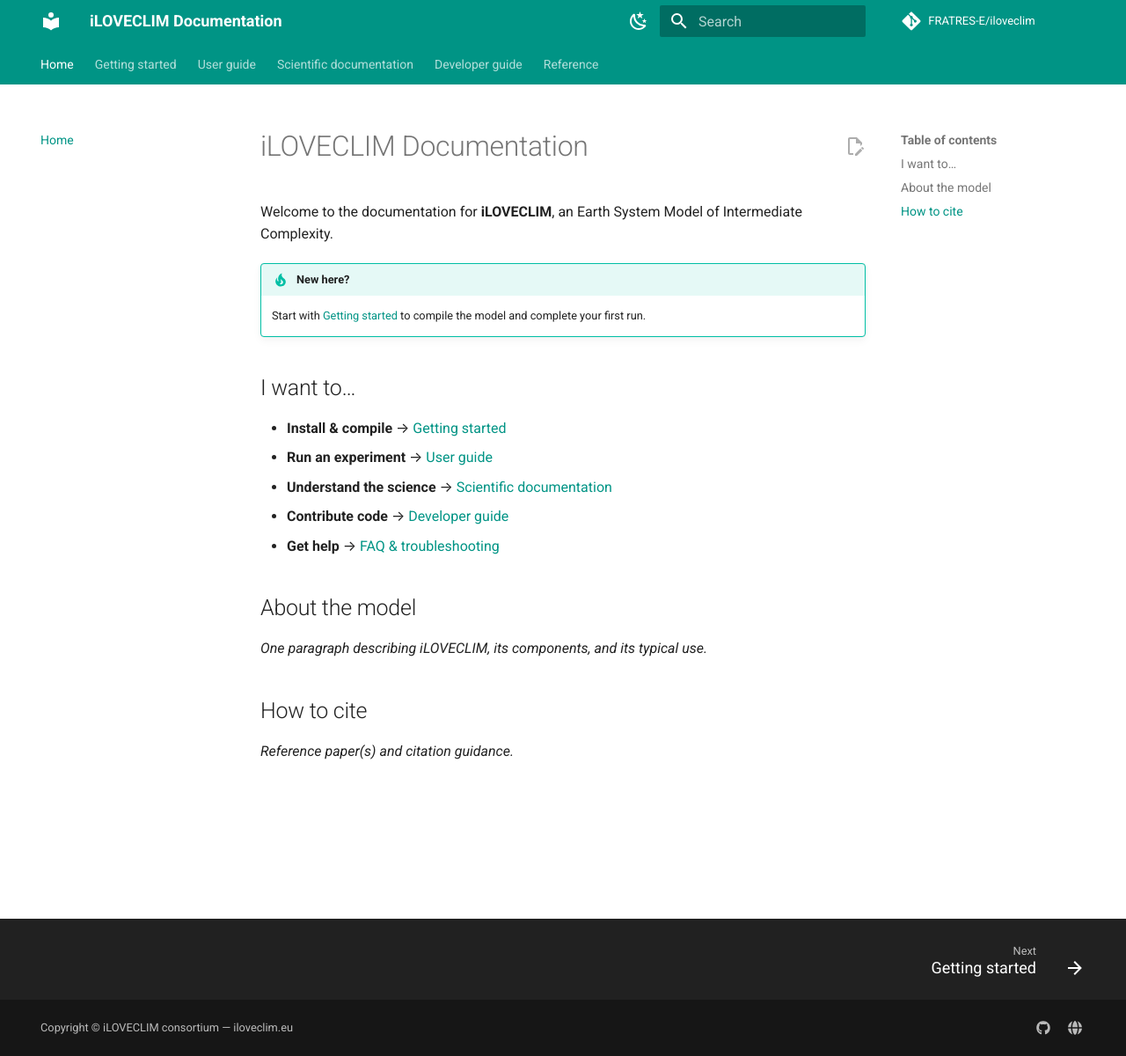
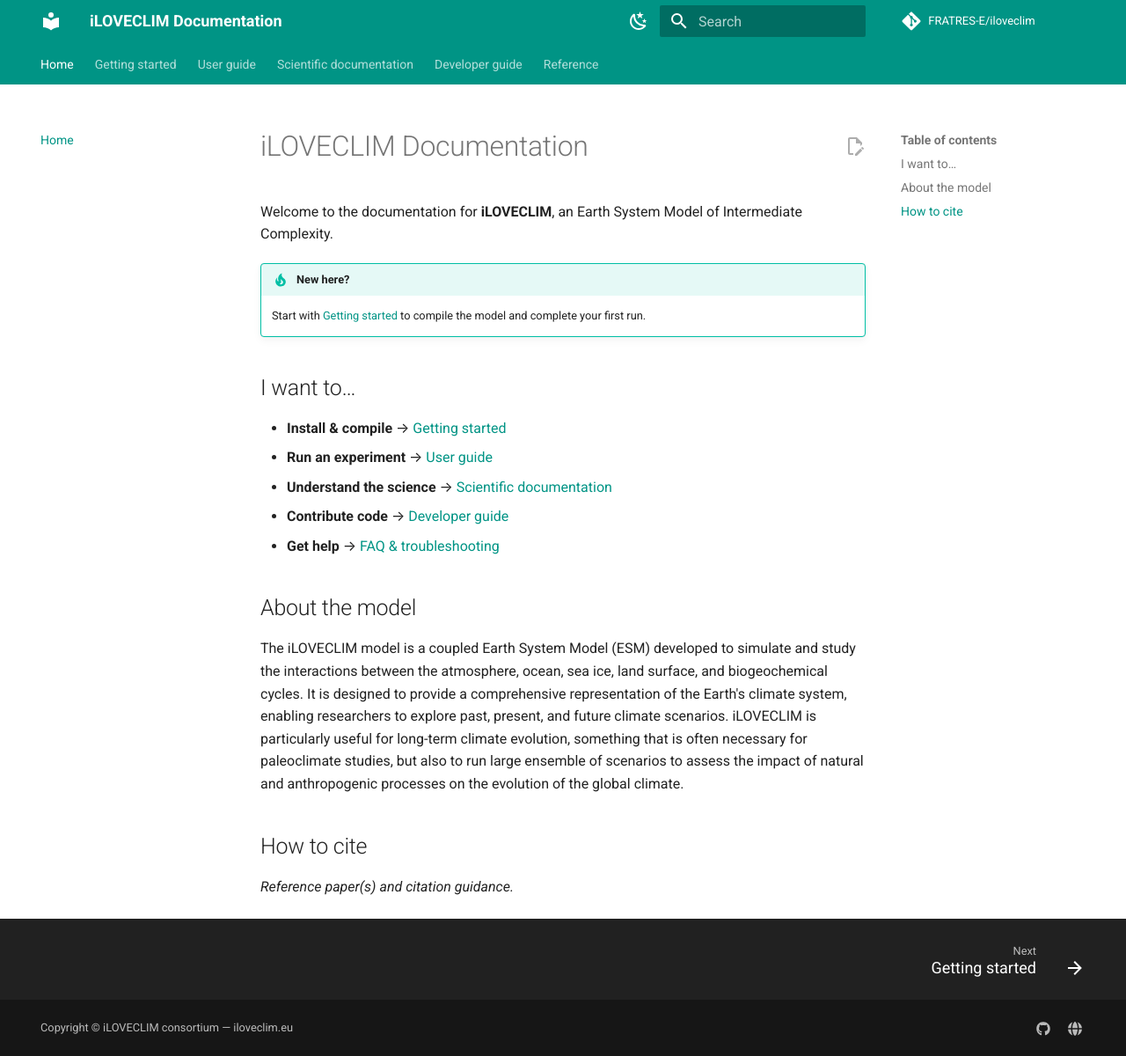
Before and after one commit to FRATRES-E/iloveclim, an MkDocs documentation site: the page built from docs/index.md, in a window 1280 px wide and 1200 px high. Shown: the whole window at 88% size. Built offline with MkDocs 1.6.1 and Material for MkDocs 9.7.7, drawn with Linux system fonts in a browser that asks for light colours; comment, search, counter and statistics services are not loaded.

Commit message:
docs:v0.0.3: added a short description of the iLOVECLIM model as a test.

```diff
--- a/docs/index.md
+++ b/docs/index.md
@@ -17,7 +17,7 @@ Intermediate Complexity.
 
 ## About the model
 
-*One paragraph describing iLOVECLIM, its components, and its typical use.*
+The iLOVECLIM model is a coupled Earth System Model (ESM) developed to simulate and study the interactions between the atmosphere, ocean, sea ice, land surface, and biogeochemical cycles. It is designed to provide a comprehensive representation of the Earth's climate system, enabling researchers to explore past, present, and future climate scenarios. iLOVECLIM is particularly useful for long-term climate evolution, something that is often necessary for paleoclimate studies, but also to run large ensemble of scenarios to assess the impact of natural and anthropogenic processes on the evolution of the global climate.
 
 ## How to cite
 
```
